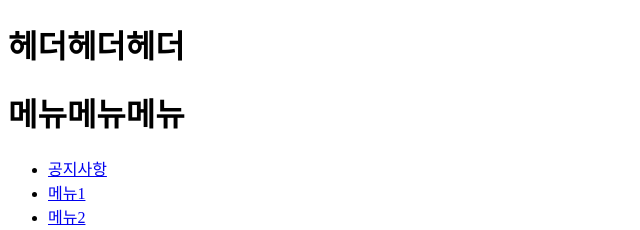
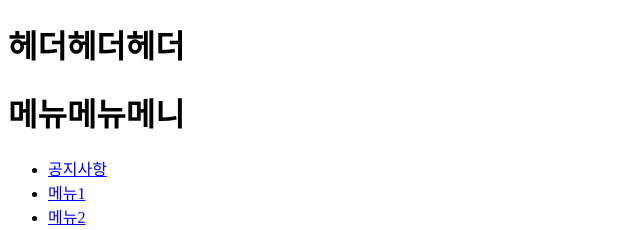
Before and after one commit to jsl0319/newlec_web_prj, a plain HTML site: page community/reg.html in a window 1280 px wide. Shown: the top 230 px of the page, 0-640 px from the left. Drawn offline with Linux system fonts and the light colour scheme.

Commit message:
reg파일 수정

```diff
--- a/community/reg.html
+++ b/community/reg.html
@@ -13,7 +13,7 @@
     </header>
 
     <div id="aside">
-        <h1>메뉴메뉴메뉴</h1>
+        <h1>메뉴메뉴메니</h1>
         <ul>
             <li><a href="notice.html">공지사항</a></li>
             <li><a href="menu1.html">메뉴1</a></li>
```
